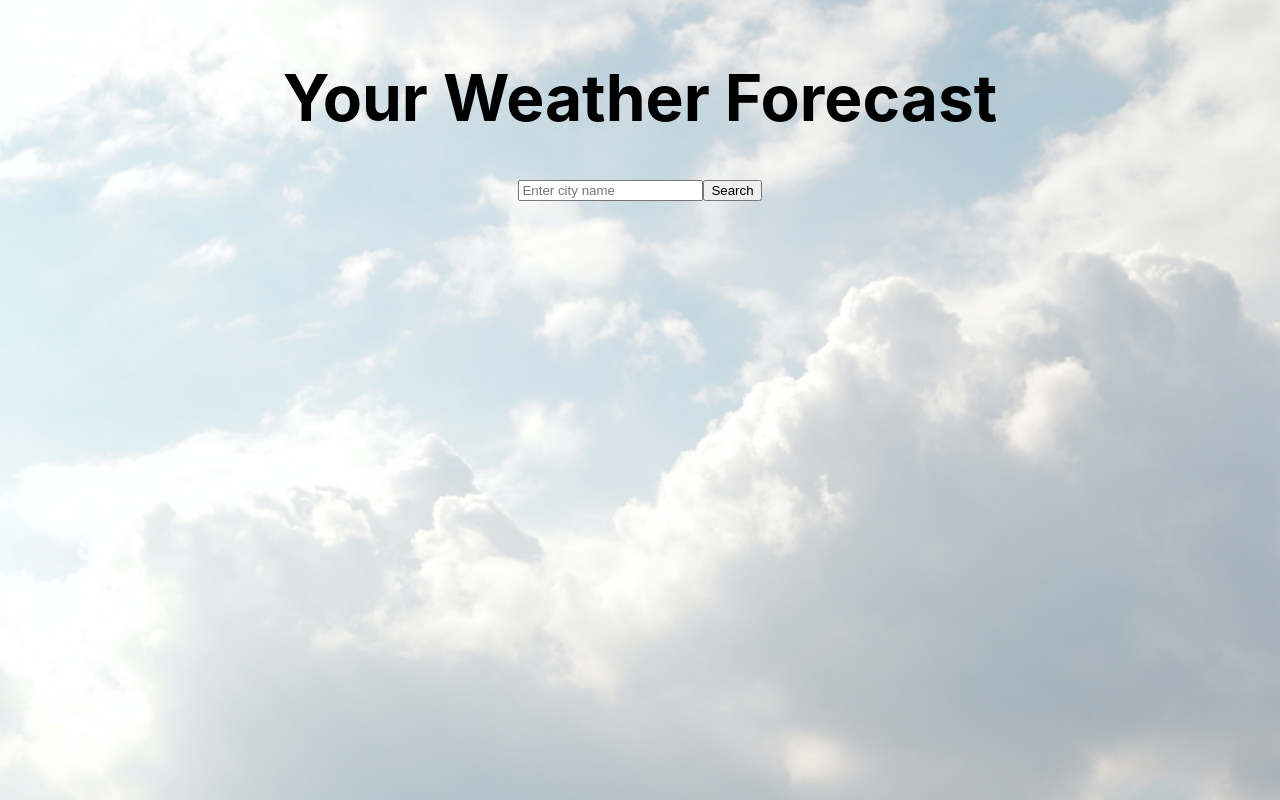
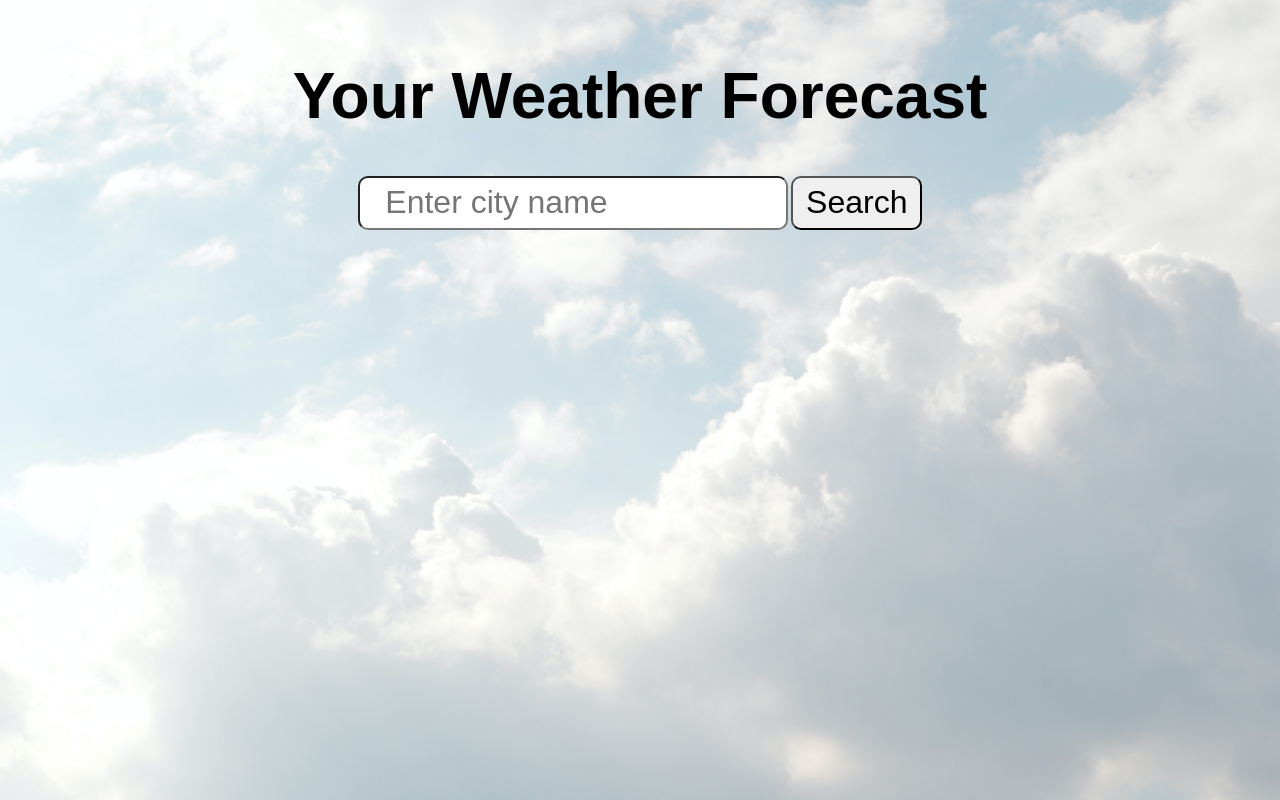
Before and after one commit to gabholli/weather-site, a React (Create React App) app: page / in a window 1280 px wide. Built offline with nearby package versions, Linux system fonts and the light colour scheme; no server answers.

Commit message:
Made a few changes
Added border radius to form elements as well as padding.

```diff
--- a/src/App.css
+++ b/src/App.css
@@ -18,6 +18,7 @@ body {
   padding: 0;
   background: url("images/clouds.jpg") no-repeat center center fixed;
   background-size: cover;
+  font-family: Arial, Helvetica, sans-serif;
 }
 
 .app-container {
@@ -47,6 +48,29 @@ body {
   --font-size-4k-smaller: 4rem;
 }
 
+/* Form */
+
+.search-form-container {
+  display: flex;
+  justify-content: center;
+  gap: .2em;
+}
+
+input,
+button {
+  font-family: Arial, Helvetica, sans-serif;
+  border-radius: 10px;
+}
+
+input {
+  padding: .1em;
+  text-indent: .7em;
+}
+
+button {
+  padding: .2em .4em;
+}
+
 /* Content */
 
 .main-heading {
@@ -73,7 +97,9 @@ h3 {
     font-size: var(--font-size-small-laptop-small);
   }
 
-  h3 {
+  h3,
+  input,
+  button {
     font-size: var(--font-size-small-laptop-smaller);
   }
 }
@@ -88,7 +114,9 @@ h3 {
     font-size: var(--font-size-4k-small);
   }
 
-  h3 {
+  h3,
+  input,
+  button {
     font-size: var(--font-size-4k-smaller);
   }
 }
--- a/src/components/Form.js
+++ b/src/components/Form.js
@@ -4,7 +4,7 @@ const Form = ({ handleSubmit, cityName }) => {
     return (
         <header>
             <div>
-                <form onSubmit={handleSubmit}>
+                <form className="search-form-container" onSubmit={handleSubmit}>
                     <input
                         type="text"
                         // value={cityName || ""}
```
